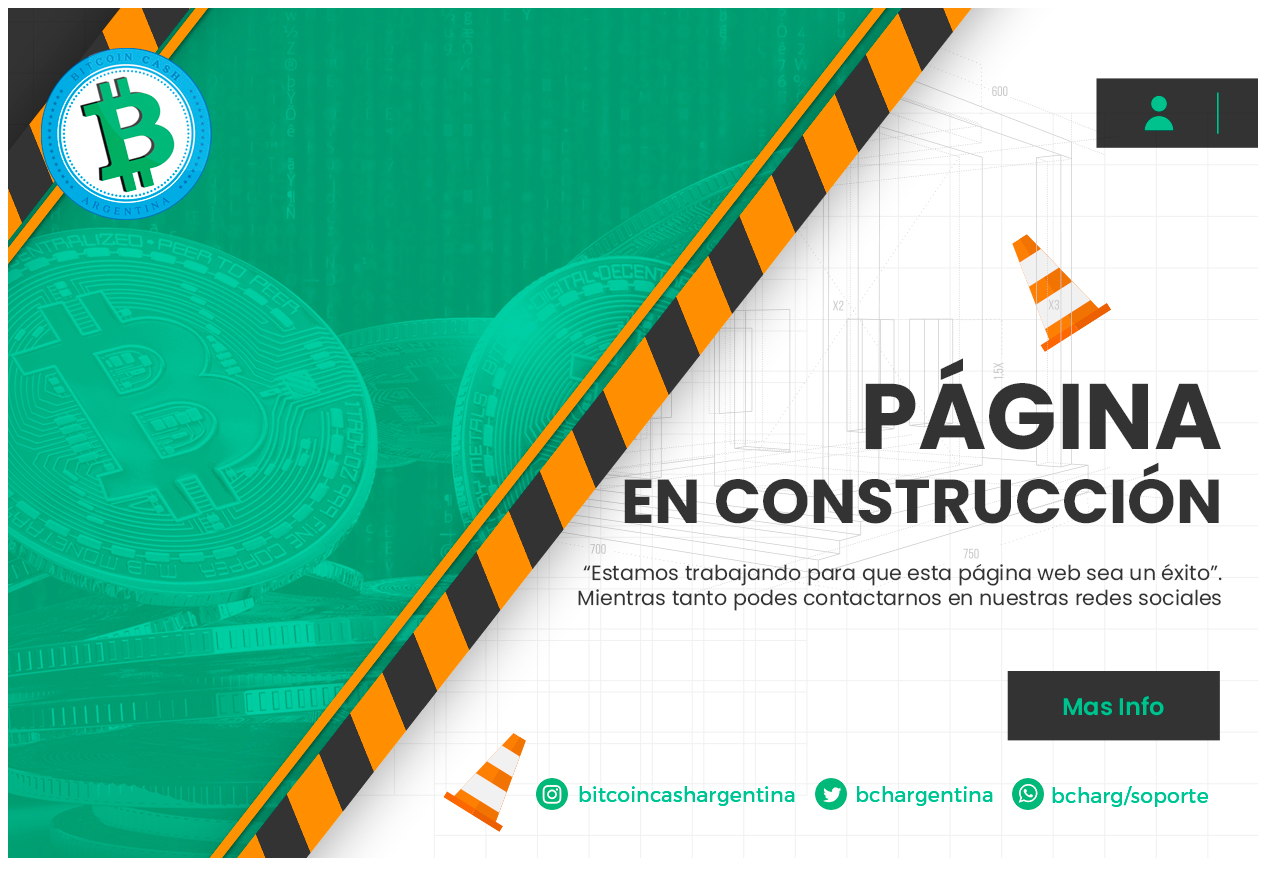
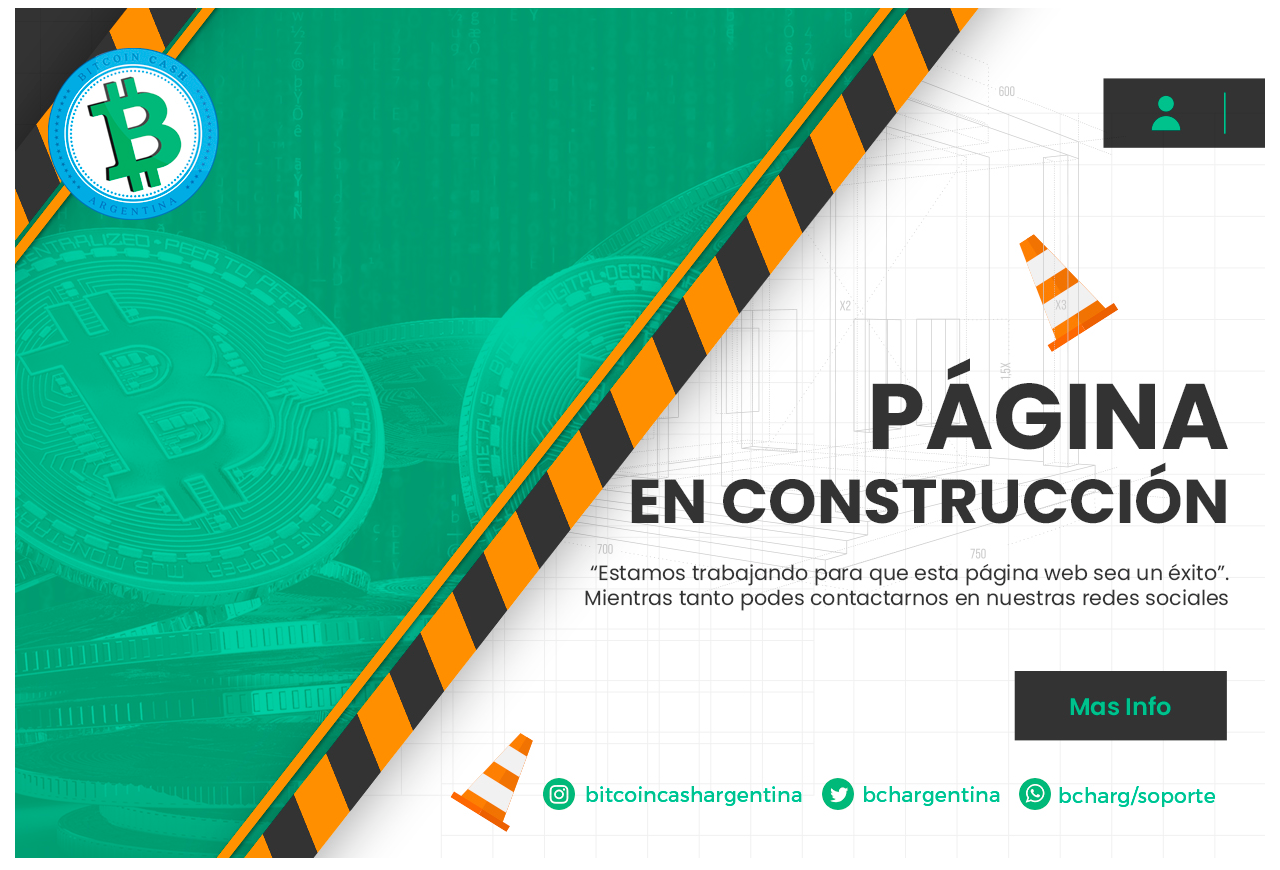
Before and after one commit to ianblas/ianblas.io, a plain HTML site: page index.html in a window 1280 px wide. Drawn offline with Linux system fonts and the light colour scheme.

Commit message:
Update index.html

```diff
--- a/index.html
+++ b/index.html
@@ -1,9 +1,14 @@
 <!DOCTYPE html>
 <html>
 <head>
+  <meta charset="UTF-8">
+  <meta http-equiv="X-UA-Compatible" content="IE=edge">
+  <meta name="viewport" content="width=device-width, initial-scale=1.0">
 	<title>BCH Argentina</title>
 </head>
 <body>
-	<img src="imagen/imagen.jpg" alt="Nueva web en desarrollo">
+  <div style="display: flex; justify-content: center; align-items: center;">
+    <img src="imagen/imagen.jpg" alt="Nueva web en desarrollo">
+  </div>
 </body>
 </html>
```
